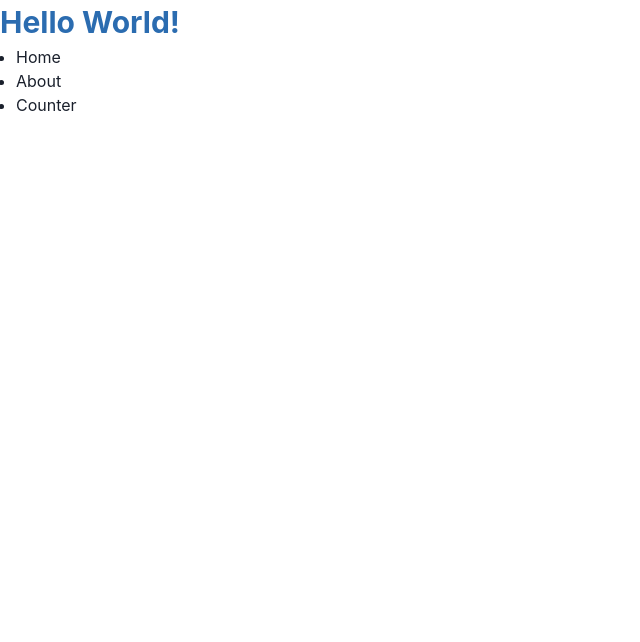
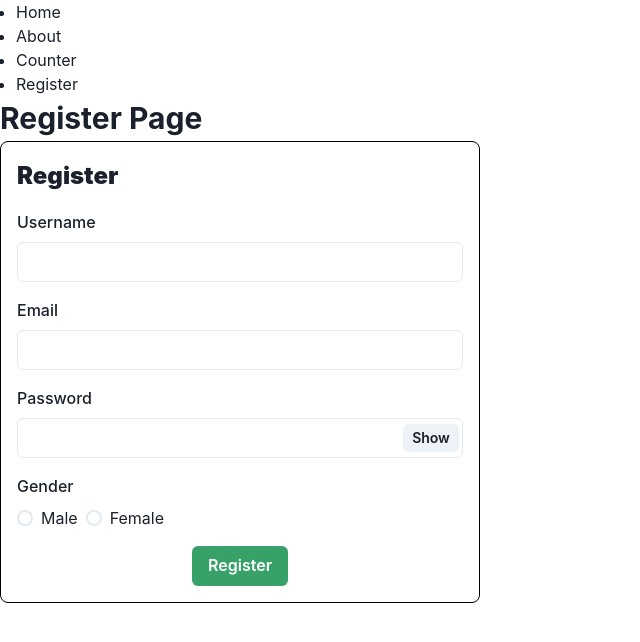
Before and after one commit to wibihanif/reactjs-login, a React (Create React App) app: page /register in a window 1280 px wide. Shown: the top 642 px of the page, without its empty margins (0-640 px from the left). Built offline with nearby package versions, Linux system fonts and the light colour scheme.

Commit message:
solution register

```diff
--- a/src/App.jsx
+++ b/src/App.jsx
@@ -7,6 +7,7 @@ import TextPage from "./pages/Text"
 import List from "./pages/List"
 import Filter from "./pages/Filter"
 import { Text, UnorderedList, ListItem, Box } from "@chakra-ui/react"
+import Register from "./pages/Register"
 
 const data = [
   {
@@ -43,9 +44,6 @@ function App() {
 
   return (
     <Box>
-      <Text fontSize={"3xl"} fontWeight="bold" color="blue.600">
-        Hello World!
-      </Text>
       <UnorderedList>
         <ListItem>
           <Link to="/home">Home</Link>
@@ -56,6 +54,9 @@ function App() {
         <ListItem>
           <Link to="/counter">Counter</Link>
         </ListItem>
+        <ListItem>
+          <Link to="/register">Register</Link>
+        </ListItem>
       </UnorderedList>
       <Routes>
         <Route path="/home" element={<Home />} />
@@ -64,6 +65,7 @@ function App() {
         <Route path="/text" element={<TextPage />} />
         <Route path="/list" element={<List />} />
         <Route path="/filter" element={<Filter />} />
+        <Route path="/register" element={<Register />} />
       </Routes>
     </Box>
   )
--- /dev/null
+++ b/src/components/RegisterModal.jsx
@@ -0,0 +1,41 @@
+import {
+  Button,
+  Modal,
+  ModalBody,
+  ModalCloseButton,
+  ModalContent,
+  ModalFooter,
+  ModalHeader,
+  ModalOverlay,
+  Text,
+} from "@chakra-ui/react"
+
+const RegisterModal = ({
+  isOpen,
+  closeModal,
+  username,
+  email,
+  password,
+  gender,
+}) => {
+  return (
+    <Modal isOpen={isOpen} onClose={closeModal}>
+      <ModalOverlay />
+      <ModalContent>
+        <ModalHeader>Result</ModalHeader>
+        <ModalCloseButton />
+        <ModalBody>
+          <Text>Username: {username}</Text>
+          <Text>Email: {email}</Text>
+          <Text>Password: {password}</Text>
+          <Text>Gender: {gender}</Text>
+        </ModalBody>
+        <ModalFooter>
+          <Button onClick={closeModal}>Close</Button>
+        </ModalFooter>
+      </ModalContent>
+    </Modal>
+  )
+}
+
+export default RegisterModal
--- /dev/null
+++ b/src/pages/Register.jsx
@@ -0,0 +1,116 @@
+import {
+  Box,
+  Button,
+  FormControl,
+  FormLabel,
+  HStack,
+  Input,
+  InputGroup,
+  InputRightElement,
+  Radio,
+  RadioGroup,
+  Stack,
+  Text,
+} from "@chakra-ui/react"
+import { useState } from "react"
+import RegisterModal from "../components/RegisterModal"
+
+const Register = () => {
+  const [showPassword, setShowPassword] = useState(false)
+
+  const [username, setUsername] = useState("")
+  const [email, setEmail] = useState("")
+  const [password, setPassword] = useState("")
+  const [gender, setGender] = useState("")
+
+  const [modalIsOpen, setModalIsOpen] = useState(false)
+
+  const togglePassword = () => {
+    setShowPassword(!showPassword)
+  }
+
+  const registerBtnHandler = () => {
+    setModalIsOpen(true)
+  }
+
+  const closeModal = () => {
+    setModalIsOpen(false)
+  }
+
+  return (
+    <>
+      <Box>
+        <Text fontSize="3xl" fontWeight="bold">
+          Register Page
+        </Text>
+        <Box
+          padding="4"
+          border="1px solid black"
+          maxWidth="480px"
+          borderRadius="8px"
+        >
+          <Stack spacing={4}>
+            <Text fontSize="2xl" fontWeight="black">
+              Register
+            </Text>
+            <FormControl>
+              <FormLabel>Username</FormLabel>
+              <Input
+                value={username}
+                onChange={(event) => setUsername(event.target.value)}
+              />
+            </FormControl>
+            <FormControl>
+              <FormLabel>Email</FormLabel>
+              <Input
+                value={email}
+                onChange={(event) => setEmail(event.target.value)}
+                type="email"
+              />
+            </FormControl>
+            <FormControl>
+              <FormLabel>Password</FormLabel>
+              <InputGroup>
+                <Input
+                  value={password}
+                  onChange={(event) => setPassword(event.target.value)}
+                  type={showPassword ? "text" : "password"}
+                  pr="60px"
+                />
+                <InputRightElement width="56px" mr="4px">
+                  <Button onClick={togglePassword} height="28px" size="sm">
+                    {showPassword ? "Hide" : "Show"}
+                  </Button>
+                </InputRightElement>
+              </InputGroup>
+            </FormControl>
+            <RadioGroup onChange={(value) => setGender(value)} value={gender}>
+              <FormLabel>Gender</FormLabel>
+              <HStack>
+                <Radio value="Male">Male</Radio>
+                <Radio value="Female">Female</Radio>
+              </HStack>
+            </RadioGroup>
+            <Button
+              onClick={registerBtnHandler}
+              alignSelf="center"
+              colorScheme="green"
+            >
+              Register
+            </Button>
+          </Stack>
+        </Box>
+      </Box>
+      <RegisterModal
+        isOpen={modalIsOpen}
+        closeModal={closeModal}
+        username={username}
+        email={email}
+        gender={gender}
+        password={password}
+      />
+    </>
+  )
+}
+
+export default Register
```
